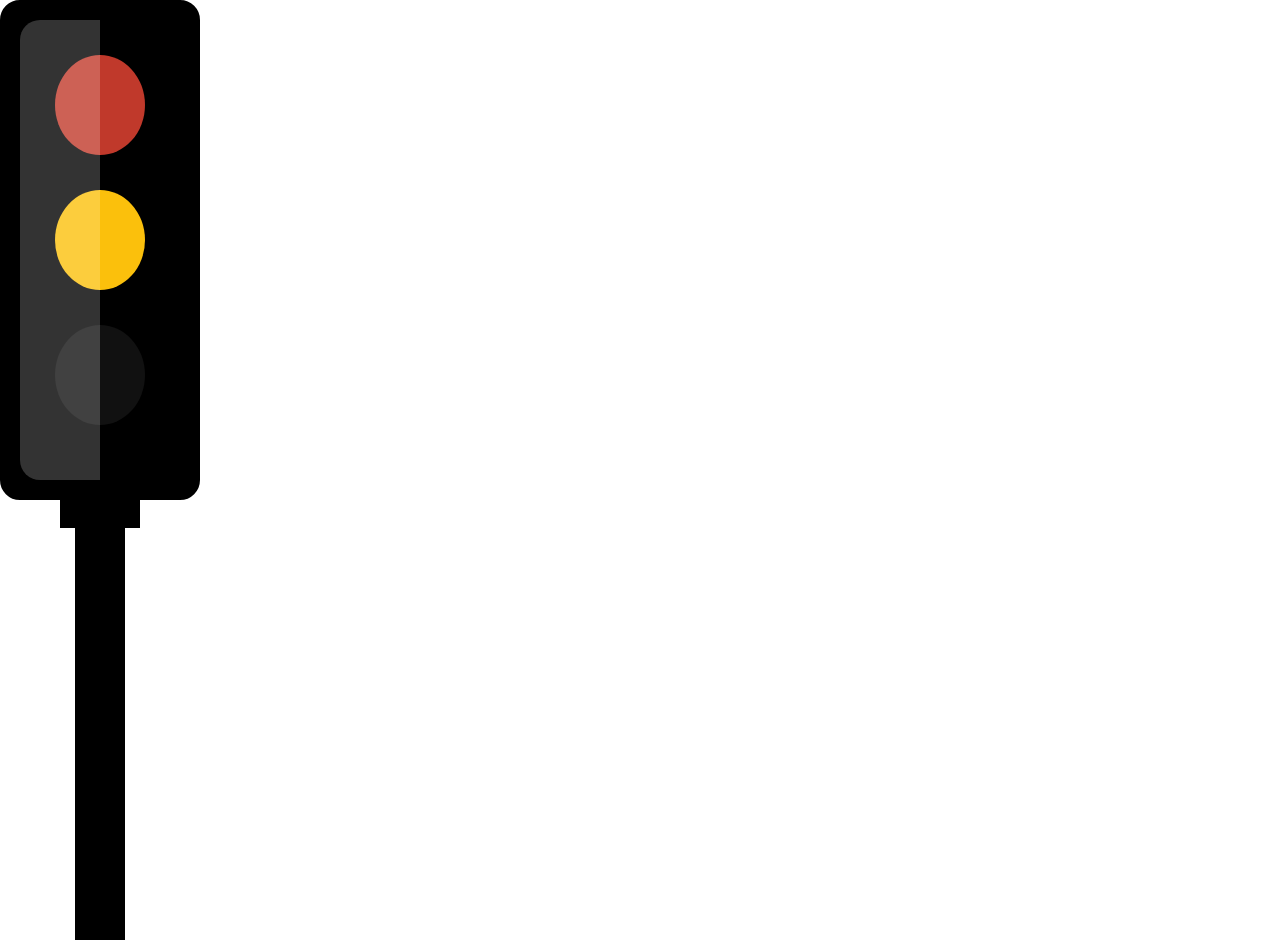
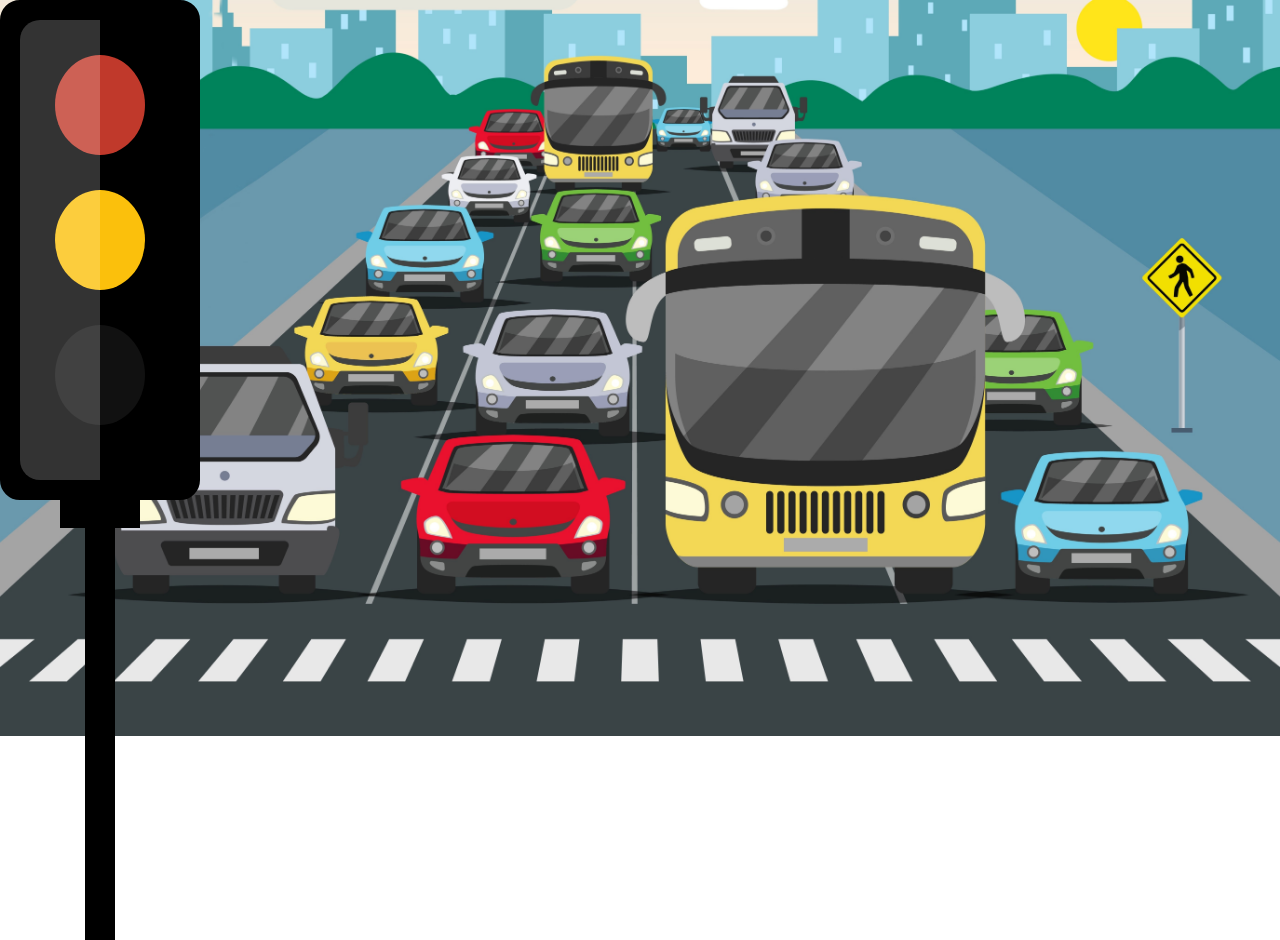
Before and after one commit to Manzareka/smart-academy-lesson-7, a plain HTML site: page index.html in a window 1280 px wide. Drawn offline with Linux system fonts and the light colour scheme; the site is published under a folder, as on GitHub Pages, so addresses that start at the root find nothing.

Commit message:
Update image url
Update image url

```diff
--- a/css/styles.css
+++ b/css/styles.css
@@ -8,7 +8,7 @@
 }
 
 .body {
-  background-image: url("/images/traffic-jam2.jpg");
+  background-image: url("../images/traffic-jam2.jpg");
   background-repeat: no-repeat;
   background-size: cover;
 }
@@ -127,7 +127,7 @@
 }
 .traffic-lights::after {
   content: "";
-  width: 50px;
+  width: 30px;
   height: 100%;
   position: absolute;
   top: 100%;
```
